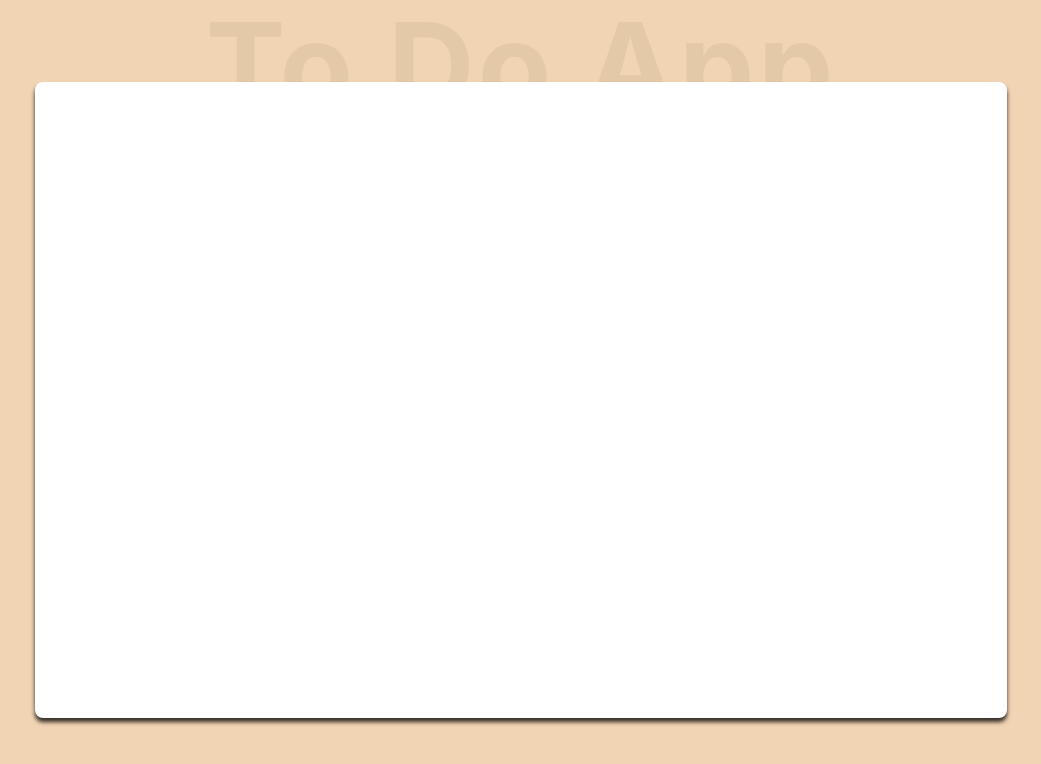
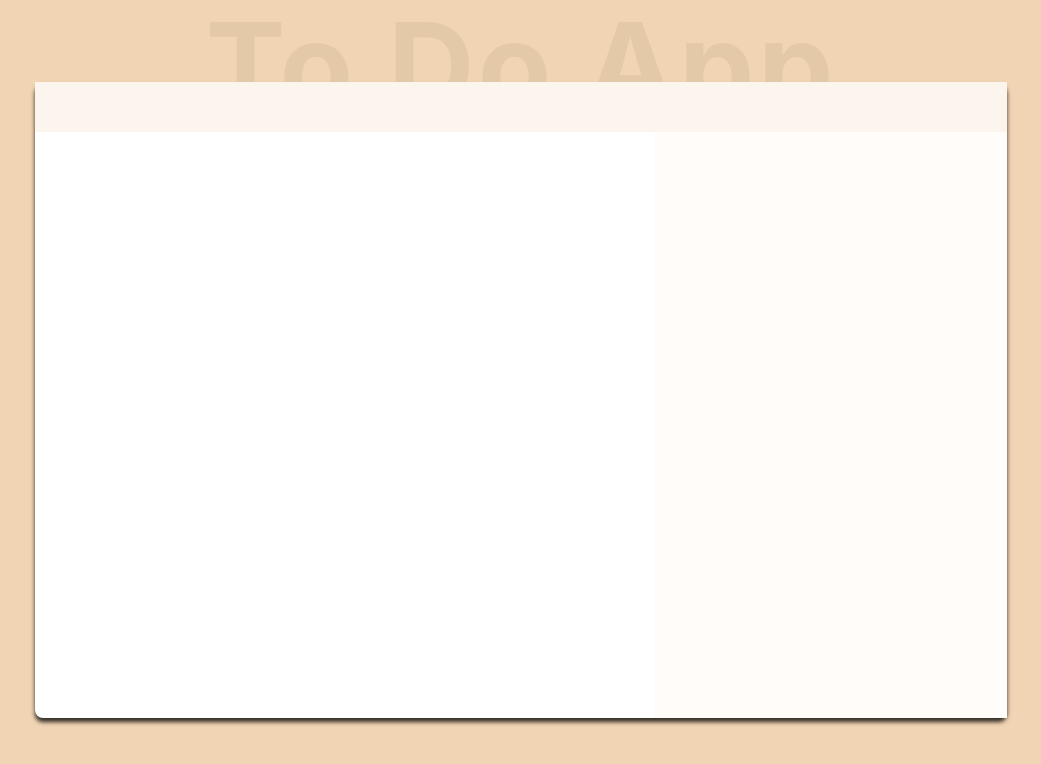
Before and after one commit to MatthewsRicky/NextToDo, a React (Vite) app: page / in a window 1280 px wide. Shown: the top 764 px of the page, without its empty margins (119-1160 px from the left). Built offline with nearby package versions, Linux system fonts and the light colour scheme.

Commit message:
layout backgrounds

```diff
--- a/src/App.tsx
+++ b/src/App.tsx
@@ -6,9 +6,9 @@ function App() {
       </h1>
 
       <main className="relative w-[972px] rounded-[8px] bg-white h-[636px] shadow-[0_4px_4px_rgba(0,0,0,0.8)] grid grid-cols-[7fr_4fr] grid-rows-[50px_1fr]">
-        <header></header>
+        <header className="col-[1/3] row-[1/2 bg-[#fbf5ed]"></header>
         <ul></ul>
-        <section></section>
+        <section className="col-[2/3] row-[2/3] bg-[#fffcf9]"></section>
       </main>
       <footer></footer>
     </div>
```
